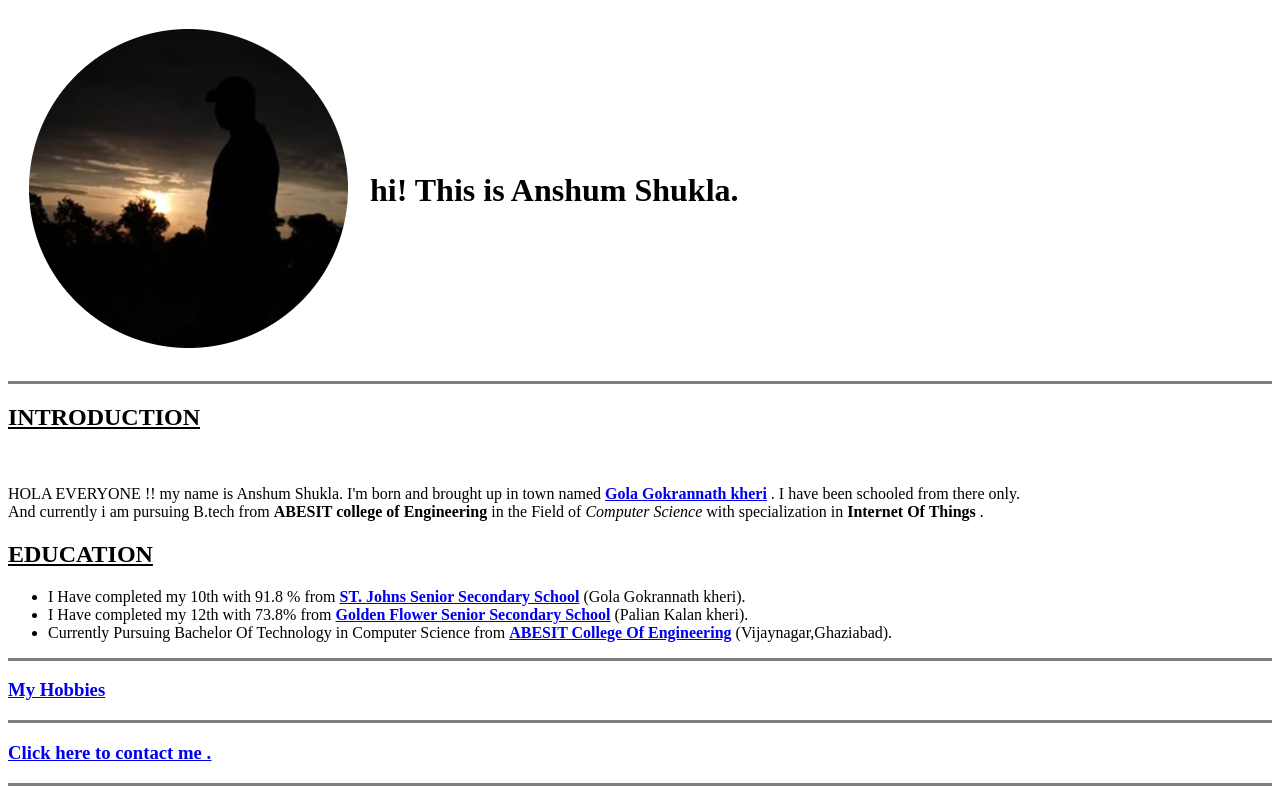
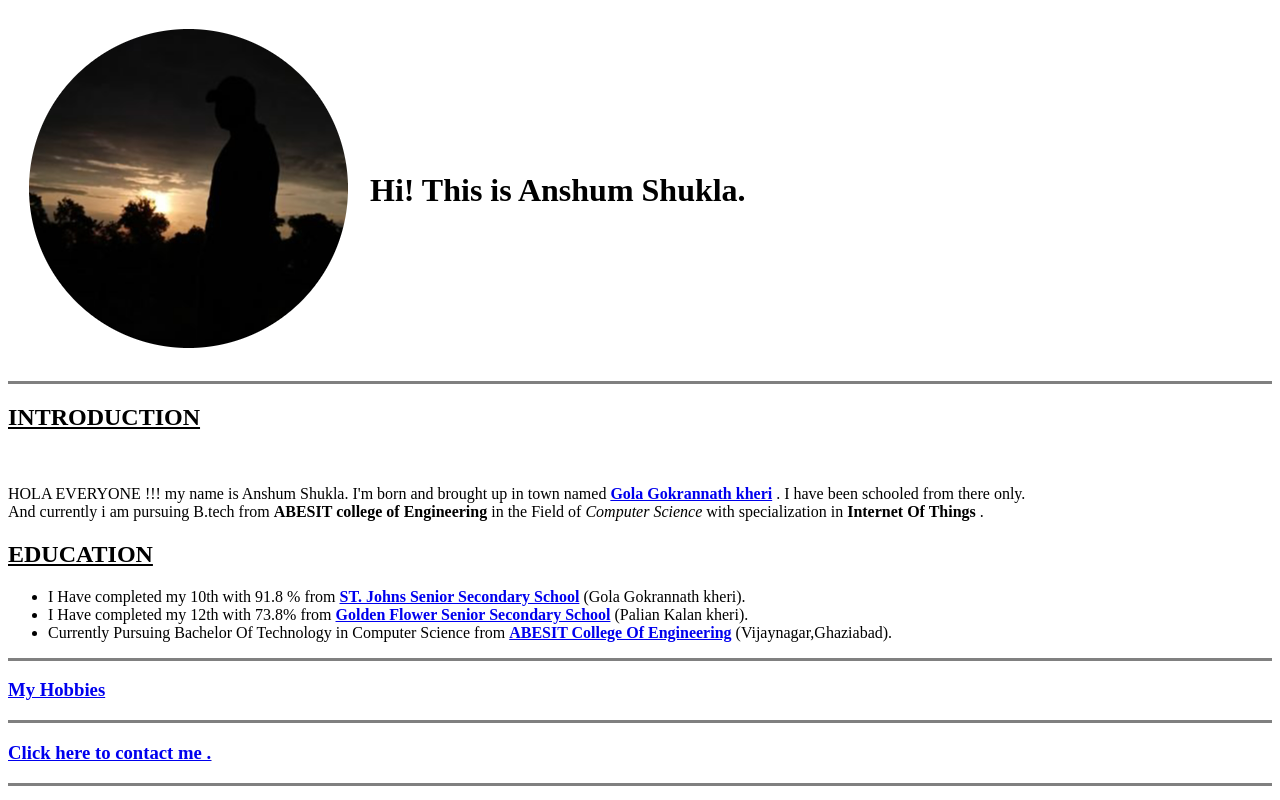
Before and after one commit to AnshumShukla/CV, a plain HTML site: page index.html in a window 1280 px wide. Shown: the top 800 px of the page. Drawn offline with Linux system fonts and the light colour scheme.

Commit message:
modified index.html

```diff
--- a/index.html
+++ b/index.html
@@ -14,7 +14,7 @@
                     alt=" Anshum Shukla">
             </td>
             <td>
-                <h1> hi! This is Anshum Shukla. </h1>
+                <h1> Hi! This is Anshum Shukla. </h1>
             </td>
         </tr>
     </table>
@@ -22,7 +22,7 @@
     <h2><u> INTRODUCTION </u> </h2>
 
     <br>
-    <p> HOLA EVERYONE !! my name is Anshum Shukla. I'm born and brought up in town named <strong><a
+    <p> HOLA EVERYONE !!! my name is Anshum Shukla. I'm born and brought up in town named <strong><a
                 href="https://hi.wikipedia.org/wiki/%E0%A4%97%E0%A5%8B%E0%A4%B2%E0%A4%BE_%E0%A4%97%E0%A5%8B%E0%A4%95%E0%A4%B0%E0%A5%8D%E0%A4%A3%E0%A4%A8%E0%A4%BE%E0%A4%A5">Gola
                 Gokrannath kheri</a>
         </strong>. I have been schooled from there only.<br>
```
